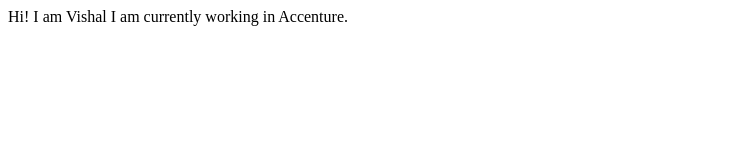
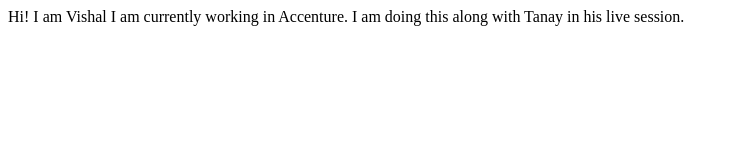
Before and after one commit to vishrawat510/vishalrawatgit, a plain HTML site: page index.html in a window 1280 px wide. Shown: the whole page, without its empty margins (0-739 px from the left). Drawn offline with Linux system fonts and the light colour scheme.

Commit message:
test: Just an ecample to see

```diff
--- a/index.html
+++ b/index.html
@@ -8,6 +8,8 @@
 <body>
     Hi! I am Vishal
     I am currently working in Accenture.
+    I am doing this along with Tanay in his live session.
+
 
 </body>
 </html>
```
